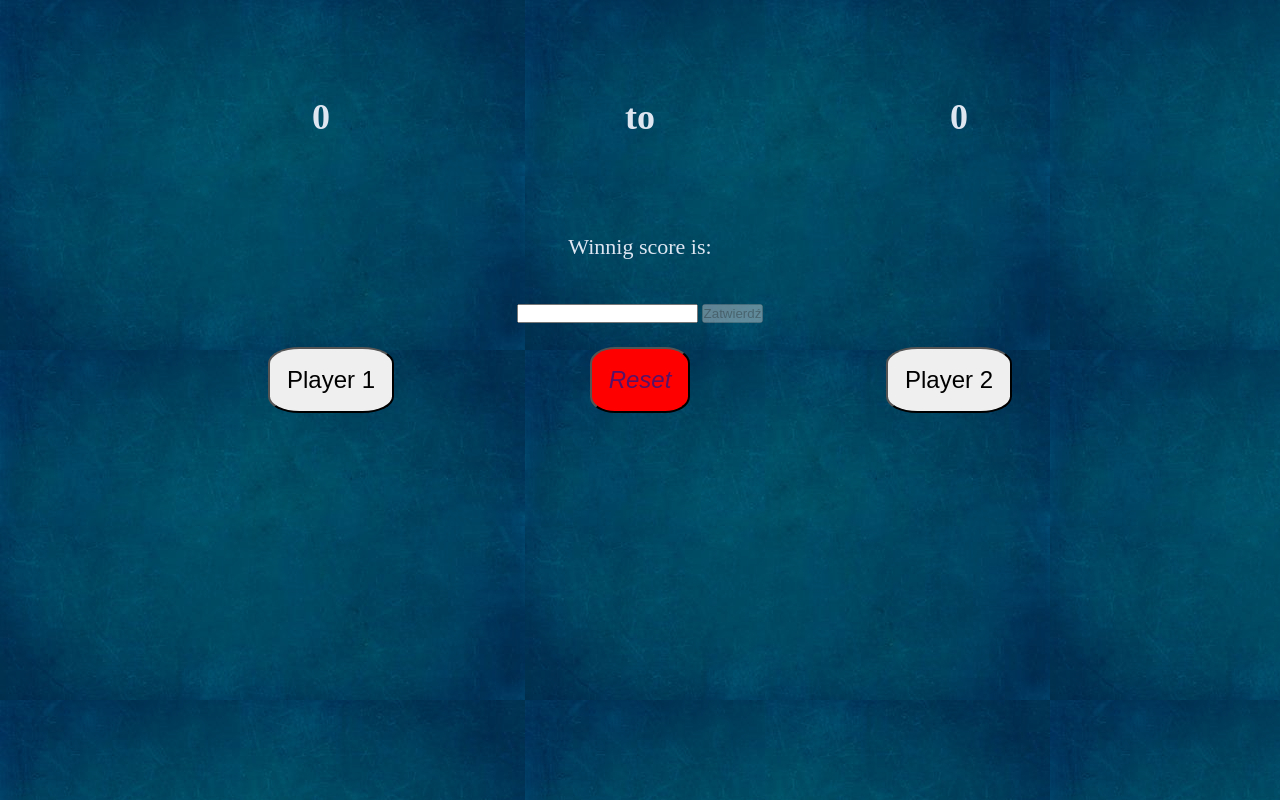
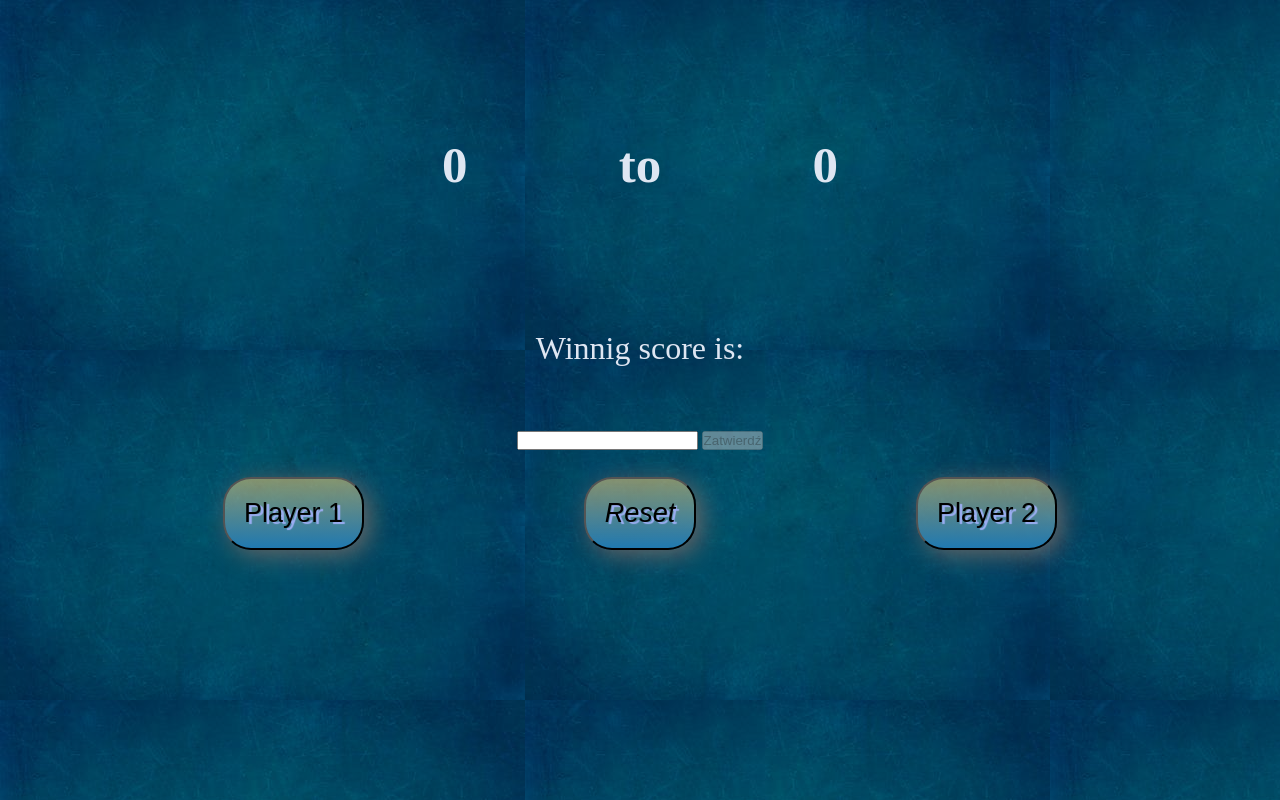
Before and after one commit to Sulabasana/winCounter, a plain HTML site: page index.html in a window 1280 px wide. Drawn offline with Linux system fonts and the light colour scheme.

Commit message:
Buttons improved

```diff
--- a/style/style.css
+++ b/style/style.css
@@ -13,7 +13,7 @@ header{
 }
 
 .read{
-	font-size: 24px;
+	font-size: 34px;
 	margin: 4em;
 }
 .p1{
@@ -26,7 +26,7 @@ header{
 	margin: 0 6em 0 0 ;
 }
 .winning{
-	font-size: 22px;
+	font-size: 32px;
 	margin:2em;
 	color:#dee6f2
 }
@@ -36,7 +36,32 @@ button{
 	border-radius: 25%;
 	padding: 0.7em;
 	margin: 1em;
-	font-size: 24px;
+	background: #ec75;
+	background-image: -webkit-linear-gradient(top, #ec75, #2079b0);
+	background-image: -moz-linear-gradient(top, #ec75, #2079b0);
+	background-image: -ms-linear-gradient(top, #ec75, #2079b0);
+	background-image: -o-linear-gradient(top, #ec75, #2079b0);
+	background-image: linear-gradient(top bottom, #ec75, #2079b0);
+	-webkit-border-radius: 28;
+  	-moz-border-radius: 28;
+ 	border-radius: 28px;
+	text-shadow: 3px 2px 1px #9daef5;
+ 	-webkit-box-shadow: 6px 5px 24px #666666;
+  	-moz-box-shadow: 6px 5px 24px #666666;
+  	box-shadow: 6px 5px 24px #666666;
+	font-family: Arial;
+  	/*color: #fafafa;*/
+ 	font-size: 27px;
+ 	text-decoration: none;
+}
+button:hover {
+  background: #2079b0;
+  background-image: -webkit-linear-gradient(top, #2079b0, #ec75);
+  background-image: -moz-linear-gradient(top, #2079b0, #ec75);
+  background-image: -ms-linear-gradient(top, #2079b0, #ec75);
+  background-image: -o-linear-gradient(top, #2079b0, #ec75);
+  background-image: linear-gradient(to bottom, #2079b0, #ec75);
+  text-decoration: none;
 }
 
 #first{
@@ -47,10 +72,7 @@ button{
 }
 #reset{
 	font-style: italic;
-	color: #591166;
-	background-color: red;
-
-	}
+}
 
 .winner{
 	color: #008aa0;
```
